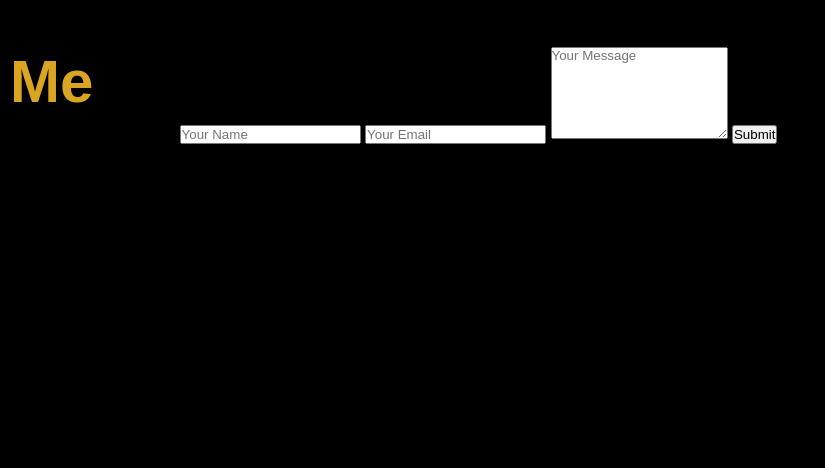
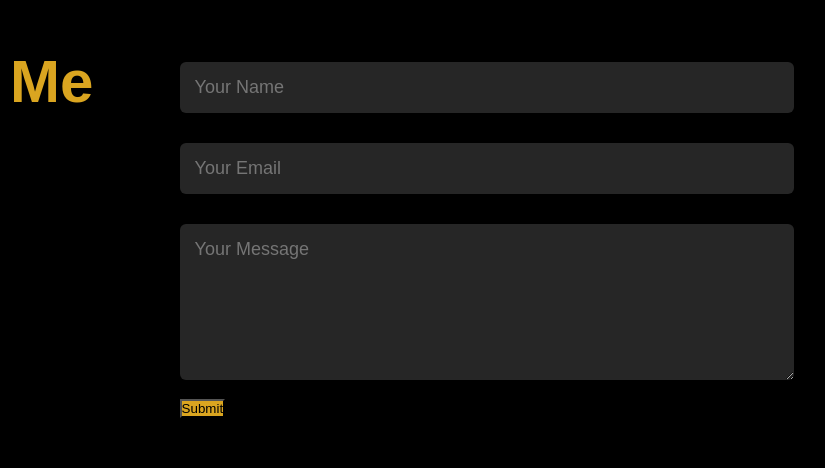
Before and after one commit to Bonnk007/Personal-portfolio, a plain HTML site: page index.html in a window 1280 px wide. Shown: the part 2038-2506 px from the top of the page, 358-1183 px from the left. Drawn offline with Linux system fonts and the light colour scheme.

Commit message:
edited contact section

```diff
--- a/index.html
+++ b/index.html
@@ -169,7 +169,7 @@
               <input type="text" name="Name" placeholder="Your Name" required>
               <input type="email" name="email" placeholder="Your Email" required>
               <textarea name="Message" rows="6" placeholder="Your Message"></textarea>
-              <button type="submit">Submit</button>
+              <button type="submit" class="btn btn2">Submit</button>
 
             </form>
           </div>
--- a/style.css
+++ b/style.css
@@ -211,3 +211,18 @@ nav ul li a:hover::after {
   display: inline-block;
   background: goldenrod;
 }
+.contact-right form {
+  width: 100%;
+}
+form input,
+form textarea {
+  width: 100%;
+  border: 0;
+  outline: none;
+  background: #262626;
+  padding: 15px;
+  margin: 15px 0;
+  color: #fff;
+  font-size: 18px;
+  border-radius: 6px;
+}
```
